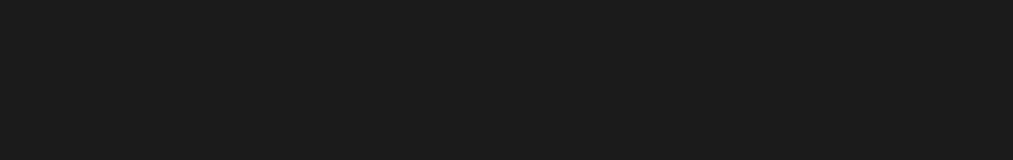
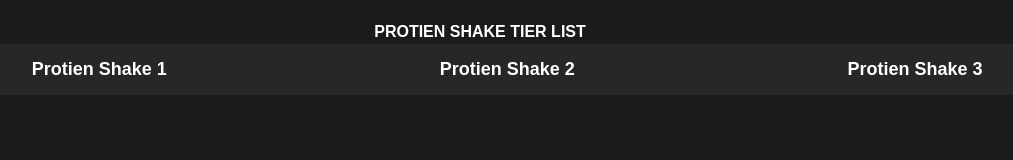
Before and after one commit to mcdadeaine/exercise-6, a plain HTML site: page index.html in a window 1280 px wide. Shown: the whole page, without its empty margins (160-1173 px from the left). Drawn offline with Linux system fonts and the light colour scheme.

Commit message:
added table caption and column headers

```diff
--- a/index.html
+++ b/index.html
@@ -5,8 +5,20 @@
   </head>
   <body>
     <!-- Add a table element -->
+    <table>
     <!-- Add a caption -->
+  <caption>
+    Protien Shake Tier List
+  </caption>
     <!-- Add a table head. Inside create a table row. Inside create four table headings with a scope of col. Leave the first one blank. Give the final 3 text. -->
+      <thead>
+        <tr>
+          <th></th>
+          <th scope="col">Protien Shake 1</th>
+          <th scope="col">Protien Shake 2</th>
+          <th scope="col">Protien Shake 3</th>
+        </tr>
+      </thead>
 
     <!-- Add a table body. -->
     <!-- Inside tbody create 6 table rows -->
@@ -15,5 +27,6 @@
 
     <!-- Create a table foot -->
     <!-- In tfoot create a tr. Inside add <td colspan="4">Copyright yourname year</td>-->
+    </table>
   </body>
 </html>
```
